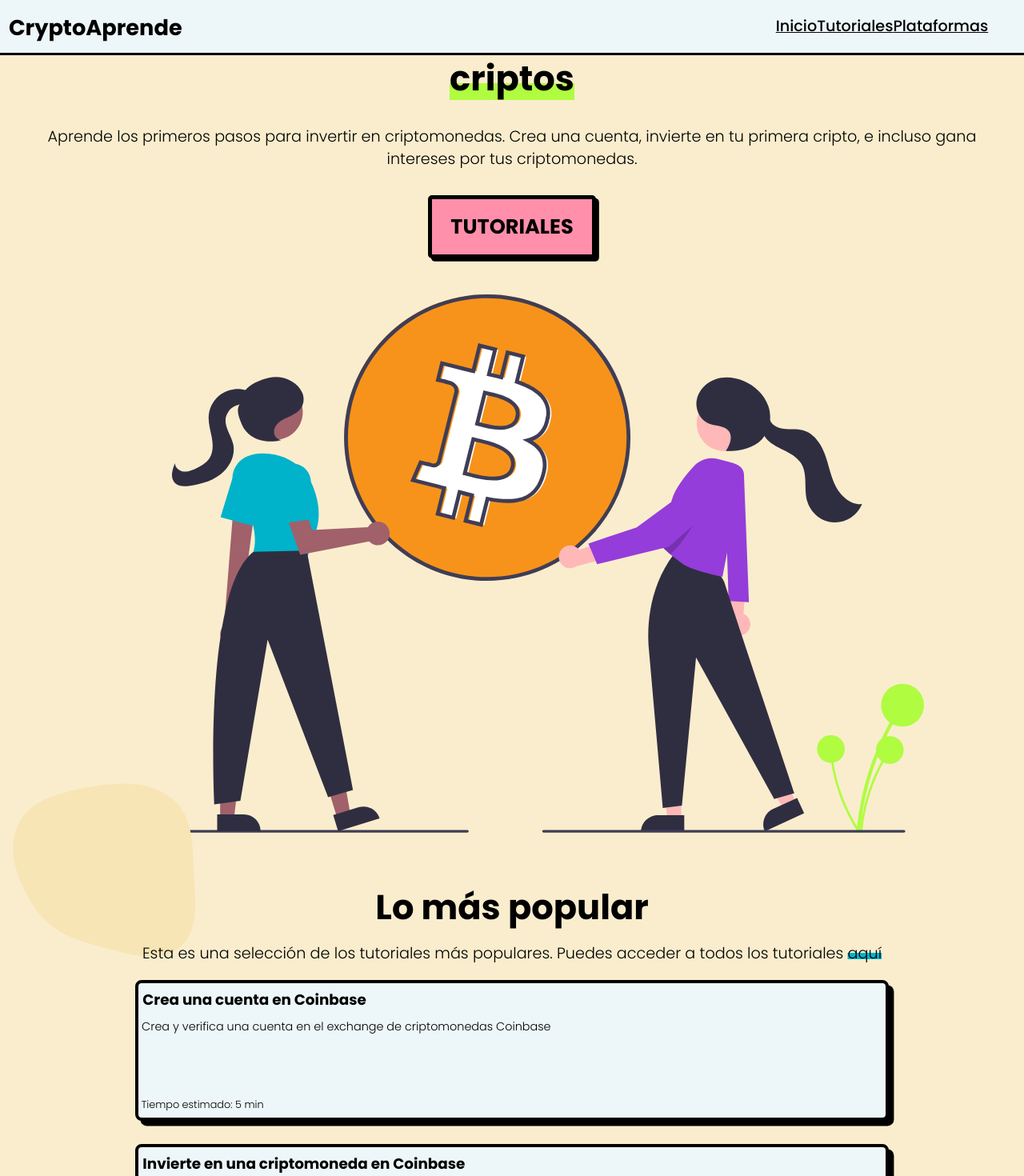
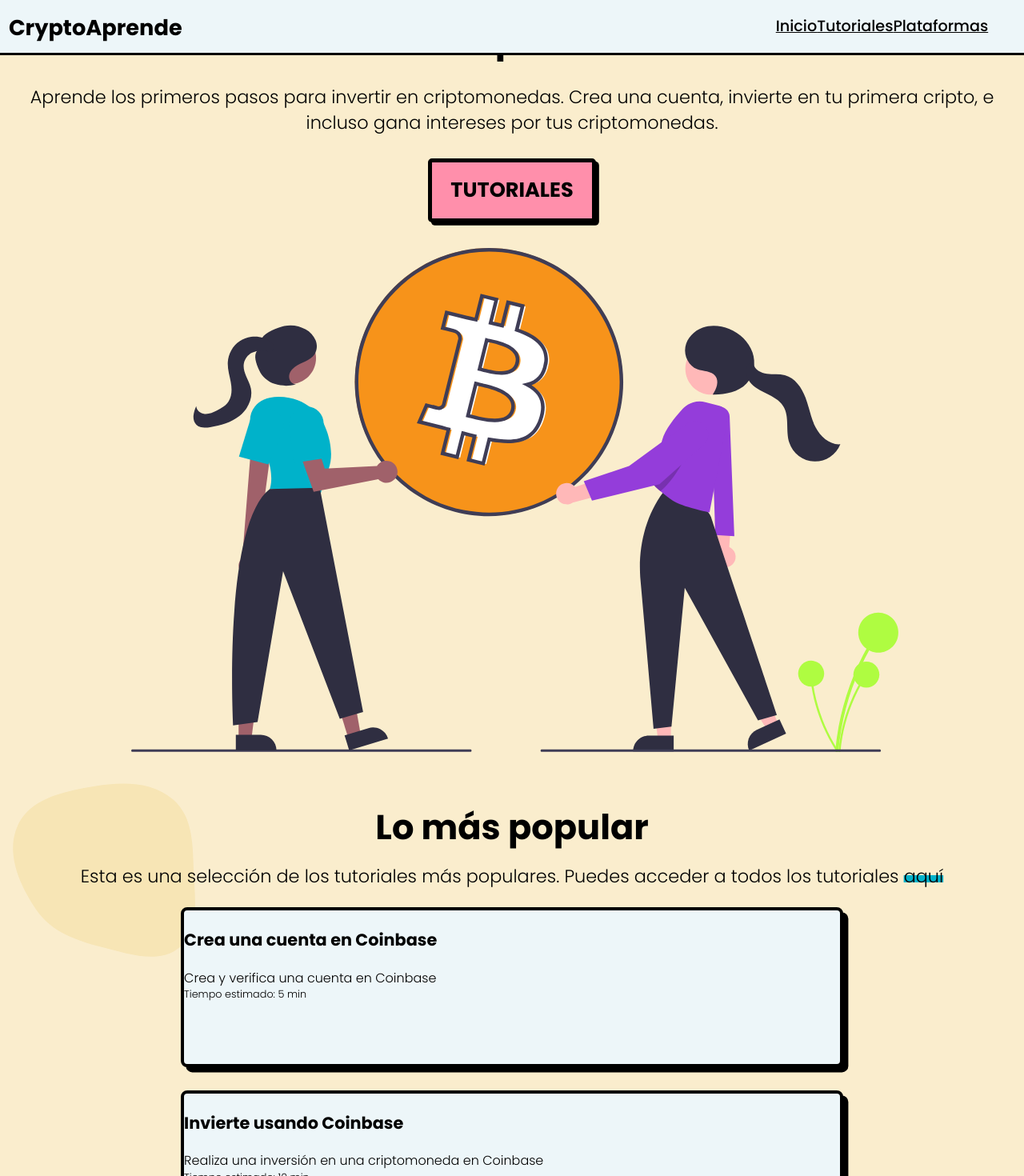
Before and after one commit to voidMuyTofu/cryptoaprende, a React (Vite) app in the folder criptoaprende/: page / in a window 1280 px wide. Shown: the top 1470 px of the page at 80% size. Built offline with nearby package versions, Linux system fonts and the light colour scheme.

Commit message:
Revisar tamaño de las cards TutorialesSection

```diff
--- a/criptoaprende/package.json
+++ b/criptoaprende/package.json
@@ -8,6 +8,7 @@
     "preview": "vite preview"
   },
   "dependencies": {
+    "framer-motion": "^6.3.11",
     "react": "^17.0.2",
     "react-dom": "^17.0.2",
     "react-router-dom": "^6.3.0"
--- a/criptoaprende/src/App.tsx
+++ b/criptoaprende/src/App.tsx
@@ -1,14 +1,11 @@
 import styles from "./App.module.css";
 import HeroSection from "./components/HeroSection";
 import NavBar from "./components/NavBar";
-import TutorialesSection from "./components/TutorialesSection";
-
 function App() {
   return (
     <div className={styles.app}>
       <NavBar />
       <HeroSection />
-            <TutorialesSection />
     </div>
   );
 }
--- a/criptoaprende/src/components/HeroSection.tsx
+++ b/criptoaprende/src/components/HeroSection.tsx
@@ -1,6 +1,7 @@
 import styles from "../styles/HeroSection.module.css";
 import image from "../public/hero3.svg";
 import { useNavigate } from "react-router-dom";
+import TutorialesSection from "./TutorialesSection";
 export default function HeroSection() {
   const navigate = useNavigate();
   return (
@@ -10,9 +11,9 @@ export default function HeroSection() {
         <div className={styles.subrayado}>criptos</div>
       </h1>
       <p className={styles.descripcion}>
-                Aprende los primeros pasos para invertir en criptomonedas. Crea
-                una cuenta, invierte en tu primera cripto, e incluso gana
-                intereses por tus criptomonedas.
+        Aprende los primeros pasos para invertir en criptomonedas. Crea una
+        cuenta, invierte en tu primera cripto, e incluso gana intereses por tus
+        criptomonedas.
       </p>
       <button
         className={styles.botonTutoriales}
@@ -23,6 +24,7 @@ export default function HeroSection() {
         TUTORIALES
       </button>
       <img src={image} className={styles.heroImage} />
+      <TutorialesSection />
     </div>
   );
 }
--- a/criptoaprende/src/components/NavBar.tsx
+++ b/criptoaprende/src/components/NavBar.tsx
@@ -1,24 +1,14 @@
 import styles from "../styles/NavBar.module.css";
-import { useRef, useState } from "react";
-import { Link, NavLink } from "react-router-dom";
+import { useState } from "react";
+import { NavLink } from "react-router-dom";
 
 export default function NavBar() {
-    const navRef = useRef(null);
-    const [scrolled, setScrolled] = useState(false);
   const [isClosed, setIsClosed] = useState(true);
   const buttonStyle = {
     color: "black",
     fontSize: "1.2em",
     textDecoration: "none",
     fontWeight: "300",
-    };
-    const handleScroll = () => {
-        const offset = window.scrollY;
-        if (offset > 200) {
-            setScrolled(true);
-        } else {
-            setScrolled(false);
-        }
   };
 
   const onClickMenu = (event: any) => {
@@ -46,9 +36,7 @@ export default function NavBar() {
           </svg>
         </div>
       </div>
-            <div
-                className={isClosed ? styles.botonera : styles.botoneraAbierta}
-            >
+      <div className={isClosed ? styles.botonera : styles.botoneraAbierta}>
         <NavLink
           className={(isActive) =>
             isActive ? styles.botonesActive : styles.botones
--- a/criptoaprende/src/components/TutorialesSection.tsx
+++ b/criptoaprende/src/components/TutorialesSection.tsx
@@ -21,18 +21,17 @@ export default function TutorialesSection() {
       </svg>
       <h1 className={styles.titulo}>Lo más popular</h1>
       <p className={styles.descripcion}>
-                Esta es una selección de los tutoriales más populares. Puedes
-                acceder a todos los tutoriales{" "}
-                <span className={styles.subrayado}>aquí</span>
+        Esta es una selección de los tutoriales más populares. Puedes acceder a
+        todos los tutoriales <span className={styles.subrayado}>aquí</span>
       </p>
       <TutorialCard
         titulo="Crea una cuenta en Coinbase"
-                descripcion="Crea y verifica una cuenta en el exchange de criptomonedas Coinbase"
+        descripcion="Crea y verifica una cuenta en Coinbase"
         tiempo="5"
       />
       <TutorialCard
-                titulo="Invierte en una criptomoneda en Coinbase"
-                descripcion="Realiza una inversión en la moneda que prefieras utilizando el exchange de criptomonedas Coinbase"
+        titulo="Invierte usando Coinbase"
+        descripcion="Realiza una inversión en una criptomoneda en Coinbase"
         tiempo="10"
       />
       <TutorialCard
--- a/criptoaprende/src/index.css
+++ b/criptoaprende/src/index.css
@@ -9,14 +9,15 @@ html {
 h1 {
   margin: 0;
   padding: 0;
+  font-size: 2.8em;
 }
 
 p {
   margin: 0;
-  padding: 0em 1em;
+  padding: 0;
   line-height: 1.45em;
   font-weight: 300;
-  font-size: 1.2em;
+  font-size: 1.4em;
 }
 
 button {
--- a/criptoaprende/src/styles/HeroSection.module.css
+++ b/criptoaprende/src/styles/HeroSection.module.css
@@ -1,18 +1,7 @@
-@keyframes border {
-    0% {
-        width: 0px;
-    }
-    100% {
-        width: 100%;
-    }
-}
-
 .titulo {
-    margin-top: -1.8em;
+  margin-top: -1.9em;
   text-align: center;
-    width: 9em;
-    line-height: 1.1em;
-    font-size: 2.7em;
+  line-height: 1.15em;
 }
 
 .container {
@@ -22,34 +11,20 @@
 }
 
 .subrayado {
-    display: inline-block;
-    position: relative;
-}
-
-.subrayado::after {
-    content: "";
-    width: 0px;
-    display: block;
-    height: 0.47em;
-    margin-top: -0.42em;
-    background: var(--green-color);
-    -webkit-animation-name: border;
-    -webkit-animation-duration: 1s;
-    -webkit-animation-fill-mode: forwards;
-    animation-name: border;
-    animation-duration: 0.5s;
-    animation-delay: 0.5s;
-    animation-fill-mode: forwards;
+  text-decoration: underline var(--green-color) 0.47em;
+  text-decoration-skip-ink: none;
+  text-underline-offset: -0.45em;
 }
 
 .descripcion {
-    margin-top: 1.7em;
+  margin-top: 1.3em;
+  padding: 0 1em;
   text-align: center;
 }
 
 .heroImage {
-    margin-top: 2.8em;
-    width: 80%;
+  margin-top: 2em;
+  width: 75%;
   margin-left: 0.5em;
 }
 
@@ -59,7 +34,7 @@
   font-size: 1.6em;
   font-weight: 700;
   padding: 0.6em 0.9em;
-    margin-top: 1.2em;
+  margin-top: 1.1em;
   box-shadow: 0.15em 0.15em var(--black-color);
   border: var(--black-color) 0.2em solid;
 }
--- a/criptoaprende/src/styles/NavBar.module.css
+++ b/criptoaprende/src/styles/NavBar.module.css
@@ -1,6 +1,6 @@
 .todo {
+  position: sticky;
   position: -webkit-sticky;
-    position: sticky;
   top: 0;
   display: flex;
   flex-direction: column;
--- a/criptoaprende/src/styles/TutorialCard.module.css
+++ b/criptoaprende/src/styles/TutorialCard.module.css
@@ -3,7 +3,7 @@
   position: relative;
   background-color: var(--secondary-color);
   width: 73%;
-    height: 10.5em;
+  height: 12em;
   text-align: left;
   border: var(--black-color) 0.3em solid;
   box-shadow: 0.4em 0.4em var(--black-color);
@@ -15,25 +15,15 @@
 }
 
 .titulo {
-    font-size: 1.15em;
-    margin-left: 0.3em;
-    margin-top: 0.4em;
-    margin-bottom: 0;
+  font-size: 1.3em;
 }
 
 .descripcion {
-    font-size: 0.9em;
+  font-size: 1em;
   width: 90%;
   width: calc(100% - 1em);
-    padding: 0;
-    margin-left: 0.3em;
-    margin-top: 0.7em;
 }
 
 .tiempo {
-    position: absolute;
   font-size: 0.8em;
-    padding: 0;
-    bottom: 0.5em;
-    left: 0.3em;
 }
--- a/criptoaprende/src/styles/TutorialesSection.module.css
+++ b/criptoaprende/src/styles/TutorialesSection.module.css
@@ -3,6 +3,7 @@
   display: flex;
   flex-direction: column;
   align-items: center;
+  z-index: 1;
 }
 
 .titulo {
@@ -13,6 +14,7 @@
 
 .descripcion {
   margin-top: 0.6em;
+  padding: 0 1em;
   margin-bottom: 1em;
   z-index: 1;
 }
```
Also changed, not shown: 1 other file (tests, documents, lock files or other folders). Lines whose indentation alone changed are shown as unchanged.
